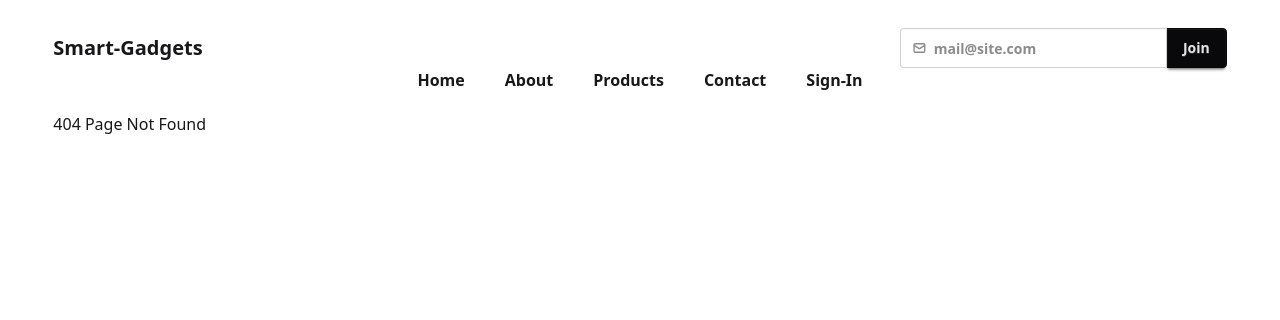
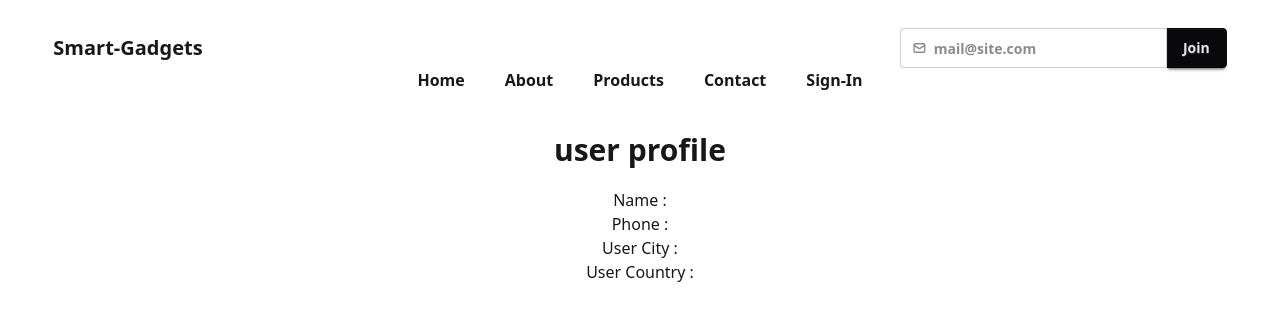
Before and after one commit to Amitkumersarkar/Smart-Gadgets, a React (Vite) app: page /profile in a window 1280 px wide. Before the commit this address had no page. Shown: the top 320 px of the page. Built offline with nearby package versions, Linux system fonts and the light colour scheme.

Commit message:
added new file

```diff
--- a/src/main.jsx
+++ b/src/main.jsx
@@ -12,6 +12,7 @@ import {
 import NotFound from './pages/NotFound';
 import Navbar from './Layout/Navbar';
 import SignIn from './pages/SignIn';
+import Profile from './pages/Profile';
 
 const router = createBrowserRouter([
   {
@@ -41,8 +42,11 @@ const router = createBrowserRouter([
       {
         path: '*',
         element: <NotFound></NotFound>
+      },
+      {
+        path: '/profile',
+        element: <Profile></Profile>
       }
-
     ]
   },
   {
--- a/src/pages/Profile.jsx
+++ b/src/pages/Profile.jsx
@@ -2,10 +2,14 @@
 const Profile = () => {
 
     return (
-        <div>
-            <h2>user profile</h2>
-            <p>Name</p>
-            <p>Phone</p>
+        <div className="">
+            <h2 className=" text-center mt-5 text-3xl font-bold">user profile</h2>
+            <div className="text-center mt-5">
+                <p>Name : </p>
+                <p>Phone : </p>
+                <p>User City : </p>
+                <p>User Country : </p>
+            </div>
         </div>
     );
 };
```
